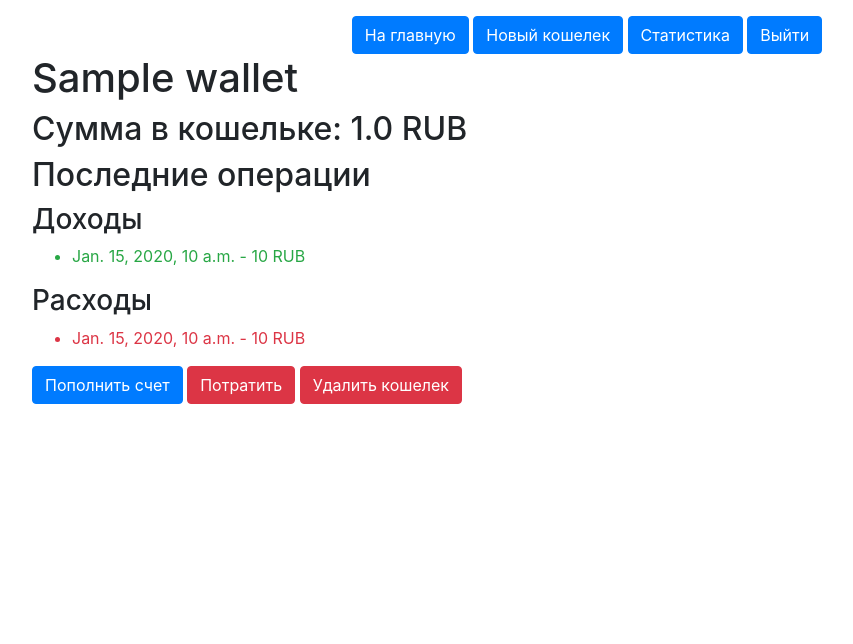
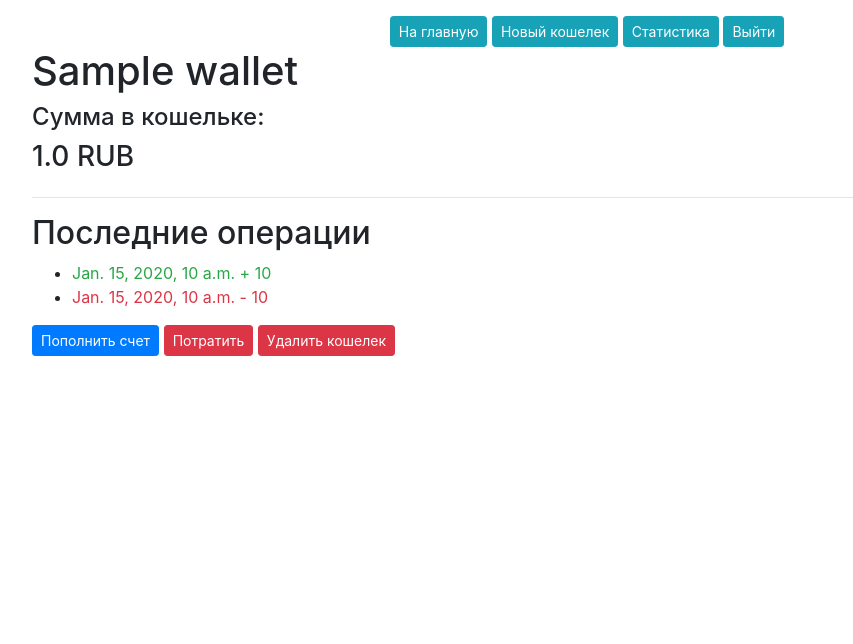
Before and after one commit to SimonKabb/family_budget, a Django app: page /wallet/1/ in a window 1280 px wide. Shown: the top 644 px of the page, without its empty margins (53-906 px from the left). Run offline with Django 3.2, Linux system fonts and the light colour scheme; a user stored in the database is signed in; tables that the repository leaves empty hold one stand-in row (values such as "Sample post"); some libraries are stand-ins or nearby versions.

Commit message:
отредактировано отображение расходов и доходов. теперь общий список разными цветами

```diff
--- a/budget/models.py
+++ b/budget/models.py
@@ -26,7 +26,7 @@ class Wallet(models.Model):
     name = models.TextField(max_length=64)
     currency = models.TextField(max_length=3, choices=CURRENCY_LIST)
     amont = models.FloatField(default=0)
-    owner = models.ManyToManyField(User)
+    owner = models.ForeignKey(User, on_delete=models.CASCADE)
 
     class Meta:
         verbose_name = 'Кошелек'
--- a/front/templates/includes/header.html
+++ b/front/templates/includes/header.html
@@ -1,15 +1,15 @@
 <div class="row mt-3">
   <div class="col text-center">
-      <a href="/" class="btn btn-primary">На главную</a>
+    <a href="/" class="btn btn-sm btn-info">На главную</a>
     {% if user.is_authenticated %}
-      <a href="{% url 'new_wallet' %}" class="btn btn-primary">Новый кошелек</a>
-      <a href="/" class="btn btn-primary">Статистика</a>
+    <a href="{% url 'new_wallet' %}" class="btn btn-sm btn-info">Новый кошелек</a>
+    <a href="/" class="btn btn-sm btn-info">Статистика</a>
     {% endif %}
     {% if user.is_authenticated %}
-        <a href="{% url 'logout' %}" class="btn btn-primary">Выйти</a>
+    <a href="{% url 'logout' %}" class="btn btn-sm btn-info">Выйти</a>
     {% elif user.is_anonymous %}
-        <a href="{% url 'registration' %}" class="btn btn-primary">Регистрация</a>
-        <a href="{% url 'login' %}" class="btn btn-primary">Войти</a>
+    <a href="{% url 'registration' %}" class="btn btn-sm btn-info">Регистрация</a>
+    <a href="{% url 'login' %}" class="btn btn-sm btn-info">Войти</a>
     {% endif %}
   </div>
 </div>
--- a/front/templates/user.html
+++ b/front/templates/user.html
@@ -1,7 +1,11 @@
 <!-- Wallet.html -->
 {% extends 'Base.html' %} {% block title %}Кошельки{% endblock %}
 {% block content %}
+{% if wallets %}
   {% for wallet in wallets %}
       <a href="/wallet/{{ wallet.pk }}/"><h2>{{ wallet.name }}: {{ wallet.amont }} {{ wallet.currency }}</h2></a>
   {% endfor %}
+  {% else %}
+    <h2>Cоздай кошелек</h2>
+{% endif %}
 {% endblock %}
--- a/front/templates/wallet.html
+++ b/front/templates/wallet.html
@@ -1,34 +1,28 @@
 <!-- Wallet.html -->
 {% extends 'Base.html' %} {% block title %}Кошелек{% endblock %}
-{% load static %}
-<link rel="stylesheet" href="{% static 'styles.css' %}">
 {% block content %}
 <h1>{{ wallet.name}}</h1>
 <div class="row">
   <div class="col">
-    <h2>Сумма в кошельке: {{ wallet.amont }} {{ wallet.currency }}</h2>
+    <h4>Сумма в кошельке:</h4> <h3>{{ wallet.amont }} {{ wallet.currency }}</h3>
   </div>
 </div>
+<hr>
 <h2>Последние операции</h2>
-
-<h3>Доходы</h3>
 <ul>
-    {% for income in incomes %}
-    <li class="text-success">{{ income.date }} - {{ income.amount_of_income }} {{ wallet.currency }}</li>
-    {% endfor %}
-</ul>
-
-<h3>Расходы</h3>
-<ul>
-    {% for expense in expenses %}
-    <li class="text-danger">{{ expense.date }} - {{ expense.amount_of_outcome }} {{ wallet.currency }}</li>
-    {% endfor %}
+  {% for operation in operations %}
+    {% if operation.amount_of_income %}
+      <li><span class="text-success">{{ operation.date }} + {{operation.amount_of_income}} </li>
+    {% else %}
+    <li><span class="text-danger">{{ operation.date }} - {{operation.amount_of_outcome}} </span></li>
+    {% endif %}
+  {% endfor %}
 </ul>
 <div class="row">
   <div class="col">
-    <a href="{% url 'new_income' wallet.pk %}" class="btn btn-primary">Пополнить счет</a>
-    <a href="{% url 'new_expense' wallet.pk %}" class="btn btn-danger">Потратить</a>
-    <a href="{% url 'delete_wallet' wallet.pk %}" class="btn btn-danger">Удалить кошелек</a>
+    <a href="{% url 'new_income' wallet.pk %}" class="btn btn-primary btn-sm">Пополнить счет</a>
+    <a href="{% url 'new_expense' wallet.pk %}" class="btn btn-danger btn-sm">Потратить</a>
+    <a href="{% url 'delete_wallet' wallet.pk %}" class="btn btn-danger btn-sm">Удалить кошелек</a>
   </div>
 </div>
 {% endblock %}
--- a/front/views.py
+++ b/front/views.py
@@ -1,8 +1,12 @@
-from django.contrib.auth import get_user_model, logout, login, authenticate
-from django.contrib.auth.forms import UserCreationForm, AuthenticationForm
+from itertools import chain
+
+from django.contrib.auth import authenticate, get_user_model, login, logout
+from django.contrib.auth.decorators import login_required
+from django.contrib.auth.forms import AuthenticationForm, UserCreationForm
+from django.http import HttpResponseForbidden
 from django.shortcuts import get_object_or_404, redirect, render
 
-from budget.models import Wallet, CategoryModel, IncomeModel, ExpenseModel
+from budget.models import CategoryModel, ExpenseModel, IncomeModel, Wallet
 
 from .forms import ExpenseForm, IncomeForm, WalletForm
 
@@ -61,13 +65,18 @@ def login_view(request):
 # Кошелек
 
 
+@login_required
 def wallet_view(request, pk):
     wallet = Wallet.objects.get(id=pk)
+    print(wallet.owner)
+    if request.user != wallet.owner:
+        return HttpResponseForbidden("У вас нет доступа к этому кошельку.")
     incomes = IncomeModel.objects.filter(wallet=wallet).order_by('-date')[:5]
     expenses = ExpenseModel.objects.filter(wallet=wallet).order_by('-date')[:5]
+    operations = sorted(
+        chain(incomes, expenses), key=lambda x: x.date, reverse=True)[:10]
     context = {'wallet': wallet,
-               'incomes': incomes,
-               'expenses': expenses}
+               'operations': operations}
     return render(request, 'wallet.html', context)
 
 
@@ -75,27 +84,26 @@ def new_wallet(request):
     if request.method == 'POST':
         form = WalletForm(request.POST, user=request.user)
         if form.is_valid():
-            name = form.cleaned_data['name']
-            currency = form.cleaned_data['currency']
-            amont = form.cleaned_data['amont']
-            form.fields['name'].widget.attrs.update(
-                {'class': 'form-control', 'style': 'height: 50px;'})
-            form.fields['currency'].widget.attrs.update(
-                {'class': 'form-control'})
-            form.fields['amont'].widget.attrs.update({'class': 'form-control'})
-            form.save()
+            wallet = form.save(commit=False)
+            wallet.owner = request.user
+            wallet.save()
             return redirect('/')
         return render(request, 'new_wallet.html', {'form': form})
+
     form = WalletForm()
     form.fields['name'].widget.attrs.update(
         {'class': 'form-control', 'style': 'height: 50px;'})
     form.fields['currency'].widget.attrs.update({'class': 'form-control'})
-    form.fields['amont'].widget.attrs.update({'class': 'form-control'})
+    form.fields['amount'].widget.attrs.update({'class': 'form-control'})
+
     return render(request, 'new_wallet.html', {'form': form})
 
 
+@login_required
 def delete_wallet(request, wallet_pk):
     wallet = get_object_or_404(Wallet, pk=wallet_pk, owner=request.user)
+    if request.user != wallet.owner:
+        return HttpResponseForbidden("У вас нет доступа к этому кошельку.")
     if request.method == 'POST':
         wallet.delete()
         return redirect('/')
```
Also changed, not shown: README.md, budget/migrations/0001_initial.py, budget/migrations/0002_wallet_name.py (deleted), budget/migrations/0003_alter_wallet_amont_alter_wallet_name.py (deleted), budget/migrations/0004_alter_expensemodel_amount_of_outcome_and_more.py (deleted). Lines whose indentation alone changed are shown as unchanged.
